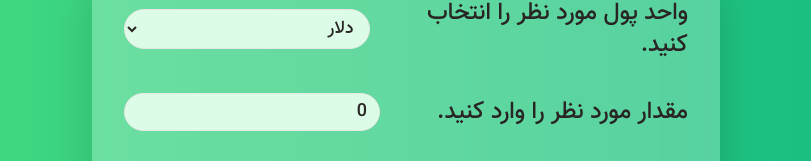
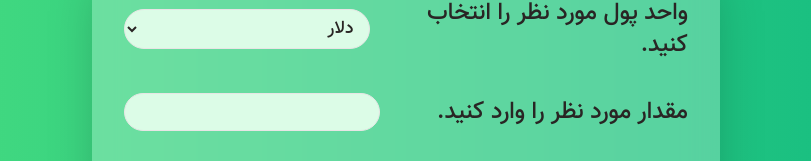
Before and after one commit to Mohammad-MH1/react-task, a React (Vite) app: page / in a window 1280 px wide. Shown: the part 283-444 px from the top of the page, without its empty margins (234-1045 px from the left). Built offline with nearby package versions, Linux system fonts and the light colour scheme.

Commit message:
add helper function for checking price input field

```diff
--- a/src/components/FormCard.tsx
+++ b/src/components/FormCard.tsx
@@ -1,5 +1,6 @@
 import { FormEvent, useState } from 'react';
 
+import { checkPriceInput } from '../utils/helpers';
 import Button from './Button';
 
 type FormCardProps = {
@@ -10,16 +11,17 @@ const EXCHANGE = 600000;
 
 function FormCard({ onFinalValue }: FormCardProps) {
   const [selected, setSelected] = useState('dollar');
-  const [value, setValue] = useState(0);
+  const [value, setValue] = useState('');
 
   function handleSubmit(e: FormEvent<HTMLFormElement>) {
     e.preventDefault();
-    if (value <= 0) return;
+    const inputValue = value.replace(',', '.');
+    if (!checkPriceInput(inputValue)) return;
 
-    if (selected === 'dollar') onFinalValue(value * EXCHANGE);
-    if (selected === 'rial') onFinalValue(value / EXCHANGE);
+    if (selected === 'dollar') onFinalValue(Number(inputValue) * EXCHANGE);
+    if (selected === 'rial') onFinalValue(Number(inputValue) / EXCHANGE);
 
-    setValue(0);
+    setValue('');
   }
 
   return (
@@ -44,11 +46,11 @@ function FormCard({ onFinalValue }: FormCardProps) {
       <div className='flex flex-col items-center justify-between gap-1 sm:flex-row sm:justify-center sm:gap-3 md:justify-around lg:justify-between'>
         <label htmlFor='number'>مقدار مورد نظر را وارد کنید.</label>
         <input
-          type='number'
+          type='text'
           id='number'
           className='input sm:w-32 lg:w-64 lg:text-lg'
           value={value}
-          onChange={e => setValue(Number(e.target.value))}
+          onChange={e => setValue(e.target.value)}
         />
       </div>
       <div className='flex justify-center gap-5'>
--- a/src/utils/helpers.ts
+++ b/src/utils/helpers.ts
@@ -1,3 +1,8 @@
 export function numToPersian(num: number) {
   return num.toLocaleString('ar-EG');
 }
+
+export function checkPriceInput(value: string) {
+  const input = value.trim();
+  return /^(\d*([.])?\d+)$/.test(input);
+}
```
